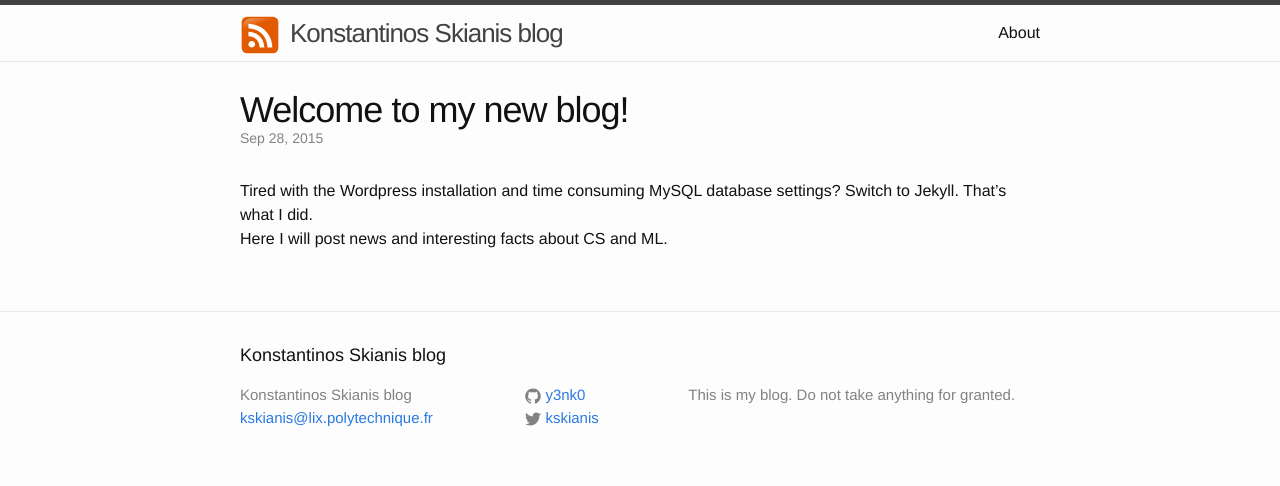
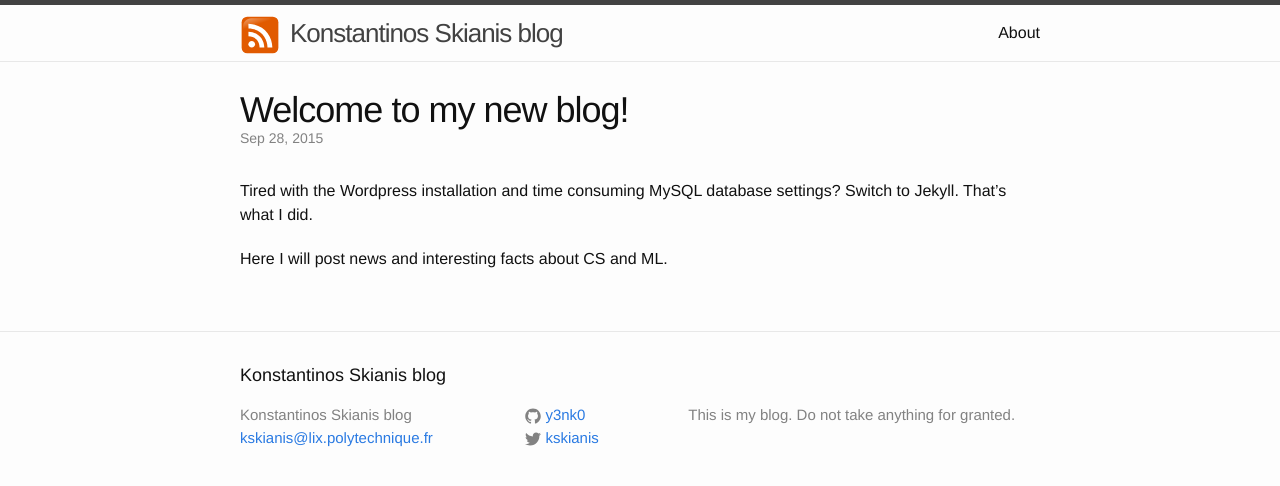
Before and after one commit to y3nk0/y3nk0.github.io, a Jekyll site: the page built from _posts/2015-09-28-welcome-to-jekyll.markdown, in a window 1280 px wide. Shown: the top 486 px of the page. Built offline with Jekyll 4.4.1, drawn with Linux system fonts in a browser that asks for light colours.

Commit message:
[edit] css: post-content  margin

```diff
--- a/_posts/2015-11-20-nvidia-hardware-grant.markdown
+++ b/_posts/2015-11-20-nvidia-hardware-grant.markdown
@@ -13,13 +14,10 @@ Professors, Researchers and Advisors should complete the online [Hardware Grant
 - how you and/or your team will use the GPU
 - list of recent publications
 
-
 Hardware Grant Requests are reviewed and notification takes place on a bi-weekly basis.  There is a limit of (1) GPU grant per person, per year and per project. The address in the online form should be your complete FedEx/DHL acceptable shipping address.  This is the address that will be used to ship any awarded GPU.
-
 
 **Students should not submit Hardware Grant Requests.** All submissions must come from a Professor, Researcher or Advisor. If you have multiple students interested in using GPUs for their research, one submission should be made for your group keeping in mind the overall goals for the next year.
 
-
-NVIDIA Academic Hardware grants are small "seeding" gifts intended to enable researchers to begin a new project and gain the preliminary results to support a larger proposal to other funding agencies. Our goal is "breadth-first" seeding and grants are for (1) GPU.  Since NVIDIA does not make complete computer systems, we do not donate them. We also do not grant large quantities of equipment or server rack mountable GPUs. If you request more than one GPU for your research or your team, be sure to clearly explain why multiple GPUs are needed in your proposal.  Check out our GPU Education Center Program for details on teaching lab equipment donations.
+NVIDIA Academic Hardware grants are small "seeding" gifts intended to enable researchers to begin a new project and gain the preliminary results to support a larger proposal to other funding agencies. Our goal is "breadth-first" seeding and grants are for (1) GPU.  Since NVIDIA does not make complete computer systems, we do not donate them. We also do not grant large quantities of equipment or server rack mountable GPUs. If you request more than one GPU for your research or your team, be sure to clearly explain why multiple GPUs are needed in your proposal. Check out our GPU Education Center Program for details on teaching lab equipment donations.
 
 [Hardware Grant Request]:	https://developer.nvidia.com/academic_hw_seeding
--- a/_sass/_layout.scss
+++ b/_sass/_layout.scss
@@ -236,3 +236,7 @@
         }
     }
 }
+
+.post-content > * {
+    margin: 20px 0;
+}
```
Also changed, not shown: other parts of _posts/2015-11-20-nvidia-hardware-grant.markdown (+1 -0 lines).
